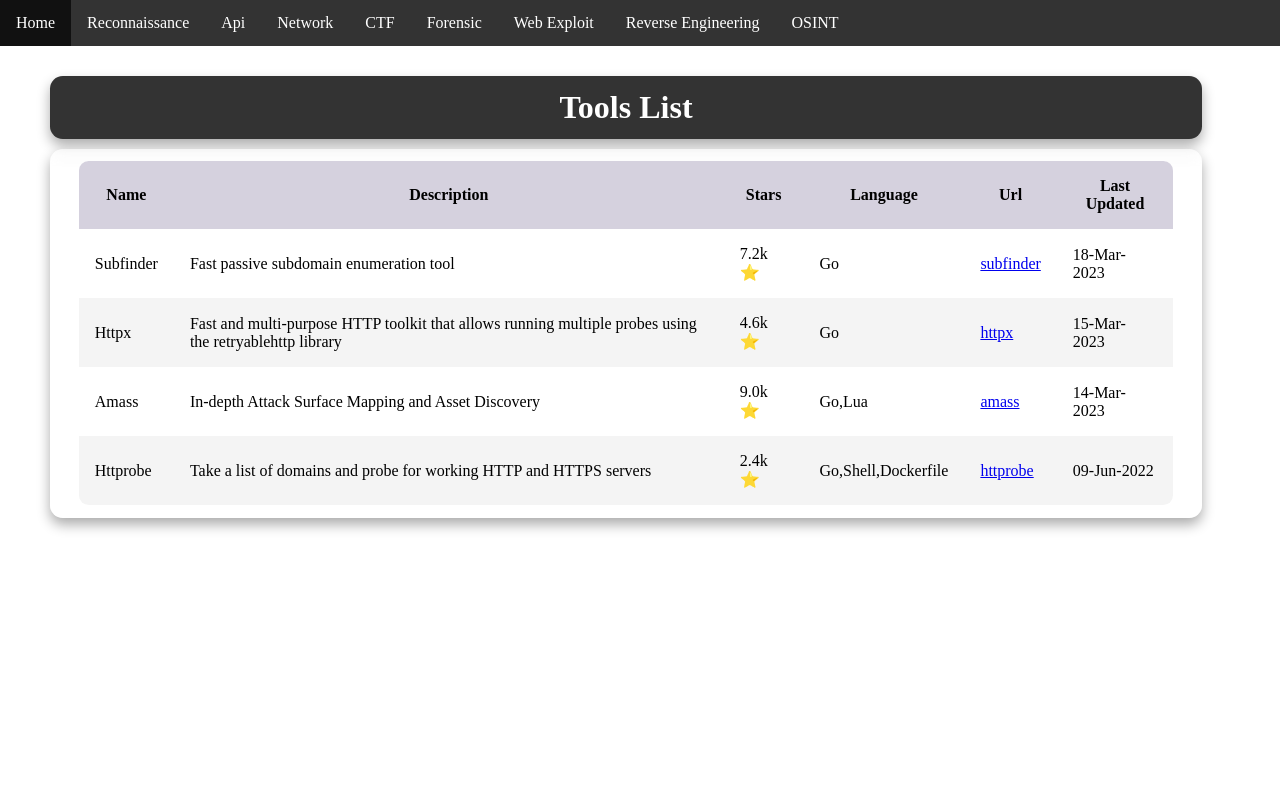
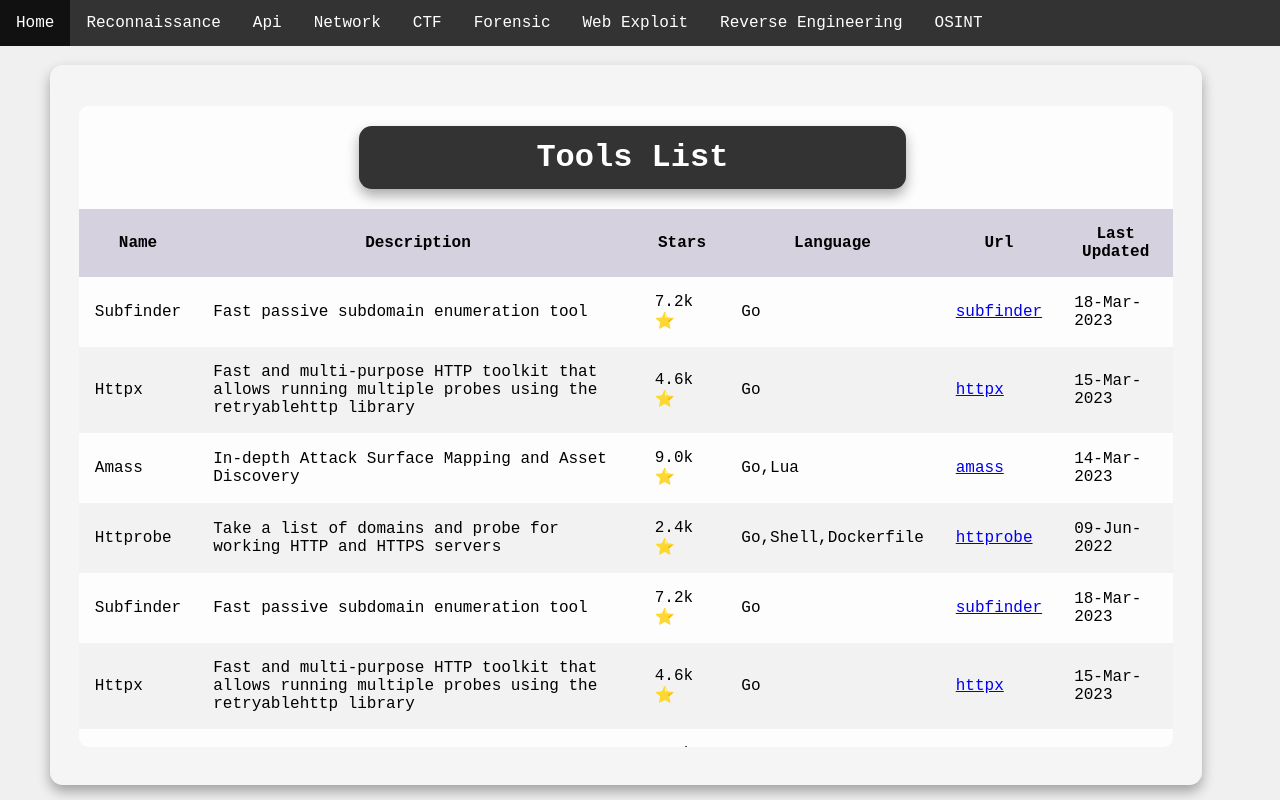
Before and after one commit to Crusher95574/toolsearch, a plain HTML site: page index.html in a window 1280 px wide. Drawn offline with Linux system fonts and the light colour scheme.

Commit message:
Add files via upload

```diff
--- a/index.html
+++ b/index.html
@@ -7,7 +7,7 @@
     <meta http-equiv="X-UA-Compatible" content="IE=edge" />
     <meta name="viewport" content="width=device-width, initial-scale=1.0" />
     <title>Hacking Tools</title>
-
+    <link rel="stylesheet" href="style.css" />
     <link rel="stylesheet" href="table.css" />
 
 
@@ -15,7 +15,7 @@
 </head>
 
 <body>
-
+   <section>
         <ul>
         <li><a href="index.html">Home</a></li>
         <li><a href="reconnaissance.html">Reconnaissance</a></li>
@@ -27,13 +27,12 @@
         <li><a href="reverseEngineering.html">Reverse Engineering</a></li>
         <li><a href="osint.html">OSINT</a></li>
     </ul>
+</section>
 
+    <section class="table_main">
 
-
-
-<section class="table_header"><h1>Tools List</h1></section>
-    <section class="table_main">
-        <section class="table_body" id="table_id">
+     <section class="table_body" id="table_id">
+        <h1 class="table_header">Tools List</h1>
             <table>
                 <thead>
                     <tr>
@@ -78,6 +77,70 @@
                         <td><a target="_blank" href="https://github.com/tomnomnom/httprobe">httprobe</a></td>
                         <td>09-Jun-2022</td>
                     </tr>
+                    <tr>
+                        <td>Subfinder</td>
+                        <td>Fast passive subdomain enumeration tool</td>
+                        <td>7.2k ⭐</td>
+                        <td>Go</td>
+                        <td><a target="_blank" href="https://github.com/projectdiscovery/subfinder">subfinder</a></td>
+                        <td>18-Mar-2023</td>
+                    </tr>
+                    <tr>
+                        <td>Httpx</td>
+                        <td>Fast and multi-purpose HTTP toolkit that allows running multiple probes using the retryablehttp library</td>
+                        <td>4.6k ⭐</td>
+                        <td>Go</td>
+                        <td><a target="_blank" href="https://github.com/projectdiscovery/httpx">httpx</a></td>
+                        <td>15-Mar-2023</td>
+                    </tr>
+                    <tr>
+                        <td>Amass</td>
+                        <td>In-depth Attack Surface Mapping and Asset Discovery</td>
+                        <td>9.0k ⭐</td>
+                        <td>Go,Lua</td>
+                        <td><a target="_blank" href="https://github.com/OWASP/Amass">amass</a></td>
+                        <td>14-Mar-2023</td>
+                    </tr>
+                    <tr>
+                        <td>Httprobe</td>
+                        <td>Take a list of domains and probe for working HTTP and HTTPS servers</td>
+                        <td>2.4k ⭐</td>
+                        <td>Go,Shell,Dockerfile</td>
+                        <td><a target="_blank" href="https://github.com/tomnomnom/httprobe">httprobe</a></td>
+                        <td>09-Jun-2022</td>
+                    </tr>
+                    <tr>
+                        <td>Subfinder</td>
+                        <td>Fast passive subdomain enumeration tool</td>
+                        <td>7.2k ⭐</td>
+                        <td>Go</td>
+                        <td><a target="_blank" href="https://github.com/projectdiscovery/subfinder">subfinder</a></td>
+                        <td>18-Mar-2023</td>
+                    </tr>
+                    <tr>
+                        <td>Httpx</td>
+                        <td>Fast and multi-purpose HTTP toolkit that allows running multiple probes using the retryablehttp library</td>
+                        <td>4.6k ⭐</td>
+                        <td>Go</td>
+                        <td><a target="_blank" href="https://github.com/projectdiscovery/httpx">httpx</a></td>
+                        <td>15-Mar-2023</td>
+                    </tr>
+                    <tr>
+                        <td>Amass</td>
+                        <td>In-depth Attack Surface Mapping and Asset Discovery</td>
+                        <td>9.0k ⭐</td>
+                        <td>Go,Lua</td>
+                        <td><a target="_blank" href="https://github.com/OWASP/Amass">amass</a></td>
+                        <td>14-Mar-2023</td>
+                    </tr>
+                    <tr>
+                        <td>Httprobe</td>
+                        <td>Take a list of domains and probe for working HTTP and HTTPS servers</td>
+                        <td>2.4k ⭐</td>
+                        <td>Go,Shell,Dockerfile</td>
+                        <td><a target="_blank" href="https://github.com/tomnomnom/httprobe">httprobe</a></td>
+                        <td>09-Jun-2022</td>
+                    </tr>
                 </tbody>
             </table>
         </section>
--- a/style.css
+++ b/style.css
@@ -5,33 +5,7 @@
 
 
 
-ul {
-  position:fixed;
-  list-style-type: none;
-  width:100%;
-  margin: 0;
-  padding: 0;
 
-  z-index: 100;
-  background-color: #333;
-}
-
-li {
-  float: left;
-}
-
-li a {
-  display: block;
-  color: white;
-  text-align: center;
-  padding: 14px 16px;
-  text-decoration: none;
-}
-
-/* Change the link color to #111 (black) on hover */
-li a:hover {
-  background-color: #111;
-}
 
 .homeImg{
   justify-content: center;
@@ -74,6 +48,7 @@
   background: #FFF;
   -webkit-transition: .3s all ease;
   transition: .15s all ease;
+  border-radius:1rem;
 }
 
 .card-container .card:hover {
@@ -96,9 +71,14 @@
 
 .card-container .card h3 {
   font: 2.8rem/3.4rem 'sans-serif', serif;
-  padding: 0;
-  margin: 0 0 10px;
+  text-align: center;
+  padding: .3rem .3rem;
+  margin: 5px 0 10px;
+  color:#ffffff;
+  background: #333;
+  border-radius: .2rem;
   letter-spacing: -.075rem
+
 }
 
 .card-container .card p {
--- a/table.css
+++ b/table.css
@@ -2,18 +2,20 @@
     margin: 0;
     padding: 0;
     box-sizing: border-box;
-    font-family: serif;
+    font-family: 'Source Code Pro', monospace;
 }
 ul {
-    position:relative;;
+    position:fixed;
     list-style-type: none;
     width:100%;
     margin: 0;
     padding: 0;
     overflow: hidden;
     background-color: #333;
-    margin-bottom:10px;
+    margin-bottom:px;
     font-size:1rem;
+    z-index:100;
+
   }
 
   li {
@@ -37,47 +39,55 @@
     font-size: 2rem;
     font-weight: 600;
   }
+  .table_header{
+    position: relative;
+    display:flex;
+    justify-content: center;
+    align-items: center;
+    width:50%;
+    height:50%;
+    color: white;
+    background-color: #333;
+    backdrop-filter: blur(7px);
+    box-shadow: 0 .4rem .8rem #0005;
+    border-radius: .8rem;
+    padding: .8rem 1rem;
+    margin-top: 20px;
+    margin-left: 280px;
+    margin-right: 50px;
+    margin-bottom: 20px;
+}
 .table_main{
+    position: fixed;
     min-height:10vh;
     display:flex;
     justify-content: center;
     align-items: center;
     width:90%;
-    height:100%;
+    height:90%;
     background-color: #fff5;
     backdrop-filter: blur(7px);
     box-shadow: 0 .4rem .8rem #0005;
     border-radius: .8rem;
     overflow: hidden;
     margin-left: 50px;
-    margin-right: 50px;
-    margin-top: 10px;
+    margin-right: auto;
+    margin-top: 65px;
+    margin-bottom: 50px;
+    box-sizing: inherit;
 }
-.table_header{
-    position: relative;
-    display:flex;
-    justify-content: center;
-    align-items: center;
-    width:90%;
-    height:10%;
-    color: white;
-    background-color: #333;
-    backdrop-filter: blur(7px);
-    box-shadow: 0 .4rem .8rem #0005;
-    border-radius: .8rem;
-    padding: .8rem 1rem;
-    margin-top: 30px;
-    margin-left: 50px;
-    margin-right: 50px;
-    margin-bottom: 5px;
-}
+
 .table_body{
+    position: fixed;
     width:95%;
     max-height: 89%;
     background-color: #fffb;
     margin: .8rem auto;
     border-radius: .6rem;
+    margin-top: px;
+    margin-bottom: 10px;
     overflow: auto;
+    box-sizing: inherit;
 }
 
 .table_body::-webkit-scrollbar{
@@ -94,6 +104,7 @@
 }
 .table_main{
     width:90%;
+    height:90%;
 }
 table,th,td{
     border-collapse: collapse;
```
Also changed, not shown: api.html (+1 -0 lines), ctf.html (+1 -0 lines), forensic.html (+1 -0 lines), network.html (+1 -0 lines), osint.html (+1 -0 lines), reconnaissance.html (+1 -0 lines), reverseEngineering.html (+1 -0 lines), webExploit.html (+1 -0 lines).
